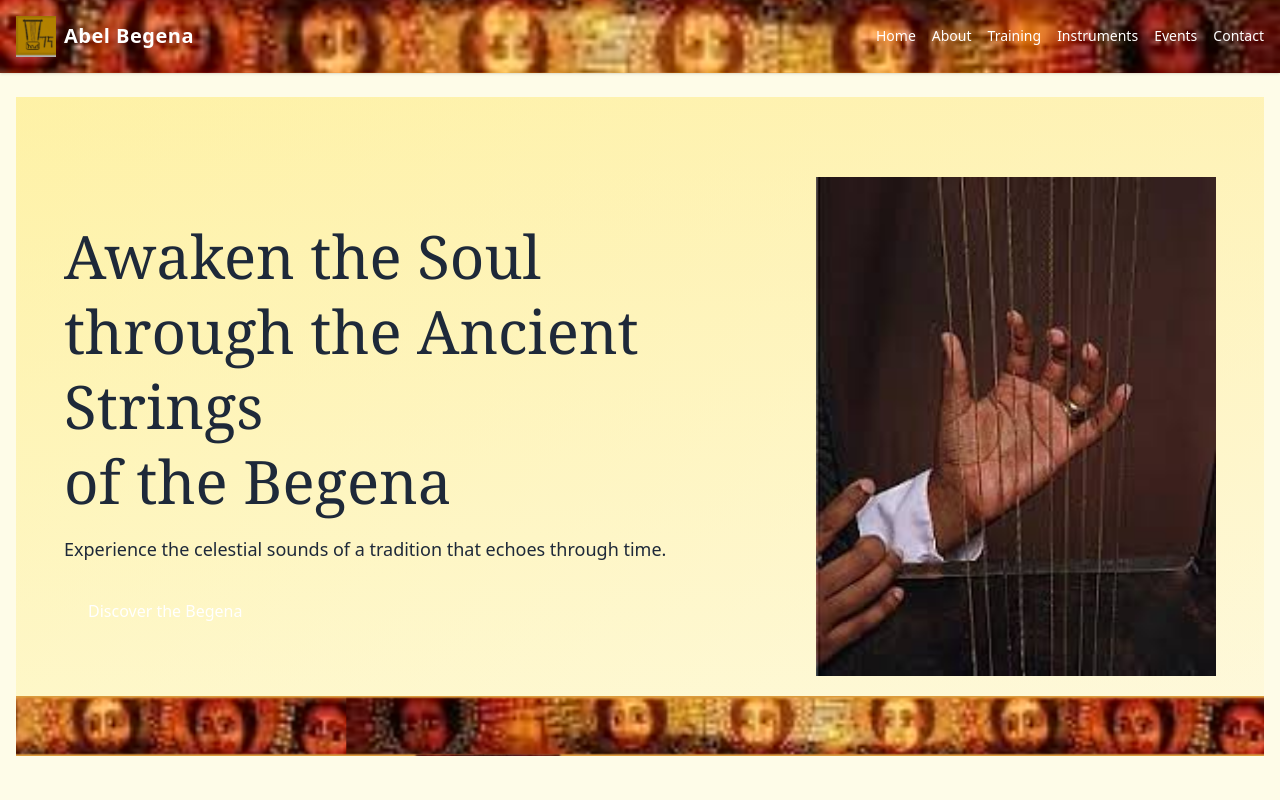
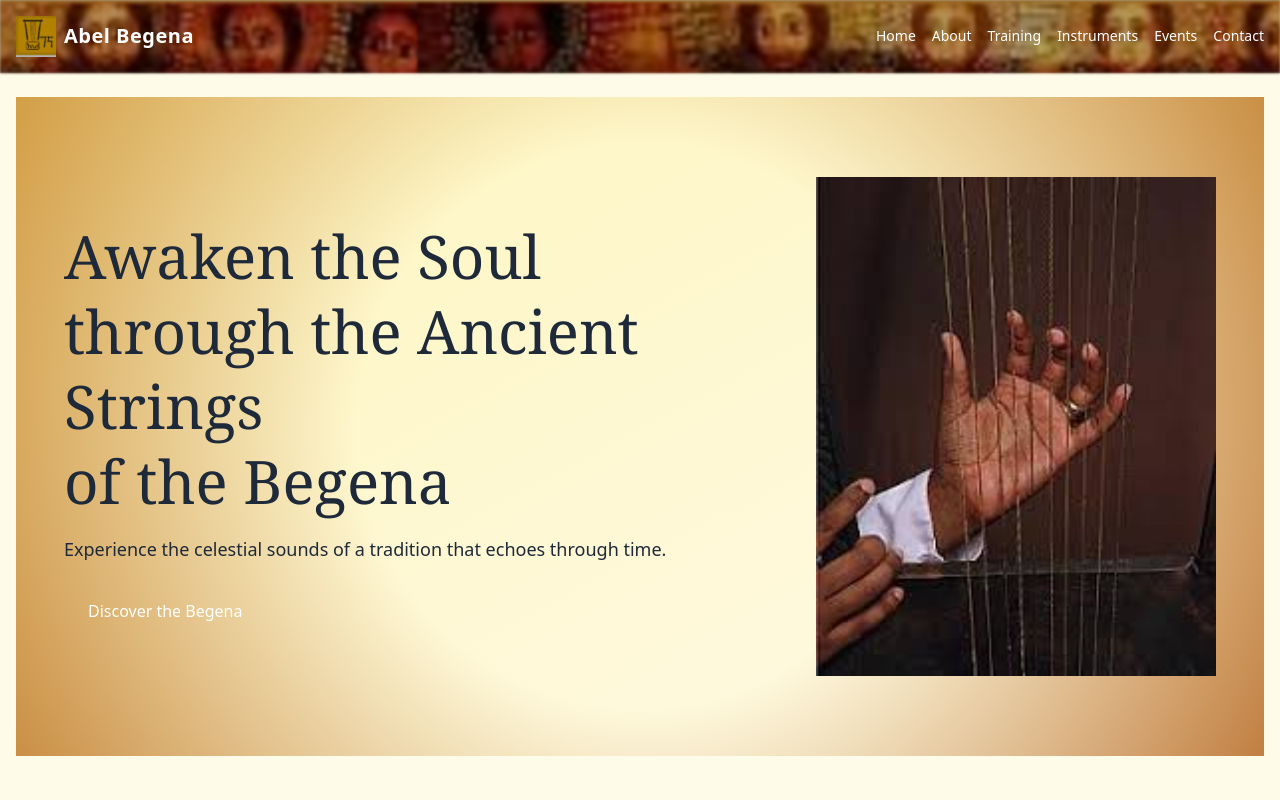
Before and after one commit to KALU56/-Abel-Begena, a Next.js app in the folder abel-begena/: page / in a window 1280 px wide. Shown: the top 800 px of the page. Built offline with nearby package versions, Linux system fonts and the light colour scheme.

Commit message:
modfy the background color

```diff
--- a/abel-begena/components/Header.tsx
+++ b/abel-begena/components/Header.tsx
@@ -12,24 +12,33 @@ const navLinks = [
 
 export default function Header() {
   return (
-    <header
-      className="flex items-center justify-between p-4 shadow"
-      style={{
-        backgroundImage: "url('/habesha-border.png')",
-        backgroundSize: 'cover',
-        backgroundPosition: 'center',
-      }}
-    >
-      <div className="flex items-center gap-2">
+    <header className="relative z-10 flex items-center justify-between p-4 text-white shadow">
+      {/* Background Layer */}
+      <div
+        className="absolute inset-0 z-0"
+        style={{
+          backgroundImage: "url('/habesha-border1.png')",
+          backgroundSize: 'cover',
+          backgroundPosition: 'center',
+          filter: 'blur(1px) brightness(1.0)',
+        }}
+      ></div>
+
+      {/* Overlay to darken and isolate content */}
+      <div className="absolute inset-0 bg-black/30 z-0" />
+
+      {/* Header Content */}
+      <div className="relative z-10 flex items-center gap-2">
         <Image src="/Logo.png" alt="Abel Begena Logo" width={40} height={40} />
-        <span className="font-bold text-xl tracking-wide text-white">Abel Begena</span>
+        <span className="font-bold text-xl tracking-wide">Abel Begena</span>
       </div>
-      <nav className="space-x-4 text-sm font-medium">
+
+      <nav className="relative z-10 space-x-4 text-sm font-medium">
         {navLinks.map(link => (
           <Link
             key={link.name}
             href={link.href}
-            className="hover:underline text-white hover:text-yellow-300"
+            className="hover:underline hover:text-yellow-300"
           >
             {link.name}
           </Link>
--- a/abel-begena/components/HeroSection.tsx
+++ b/abel-begena/components/HeroSection.tsx
@@ -2,17 +2,15 @@ import Image from 'next/image';
 
 const HeroSection = () => {
   return (
-    <section className="relative bg-gradient-to-b from-amber-100 to-yellow-50 py-20 px-6 md:px-12 flex flex-col md:flex-row items-center justify-between border-decor">
-      {/* Background Sun / Decorative Elements */}
+    <section
+      className="relative py-20 px-6 md:px-12 flex flex-col md:flex-row items-center justify-between border-decor"
+      style={{
+        background: 'radial-gradient(circle at center,rgb(254, 252, 244) 40%,rgb(167, 77, 8) 100%)',
+      }}
+    >
+      {/* Decorative Elements */}
       <div className="absolute inset-0 bg-gradient-to-br from-yellow-200/50 to-amber-100/30" />
 
-      {/* Decorative Border Top */}
-      {/* <div className="absolute top-0 left-0 w-full h-16 bg-repeat-x border-image-top" /> */}
-
-      {/* Decorative Border Bottom */}
-      <div className="absolute bottom-0 left-0 w-full h-16 bg-repeat-x border-image-bottom" />
-
-      {/* Text Content */}
       <div className="relative z-10 max-w-2xl text-center md:text-left">
         <h1 className="text-4xl md:text-6xl font-serif text-brown-800 leading-tight">
           Awaken the Soul<br /> through the Ancient Strings<br /> of the Begena
@@ -25,10 +23,9 @@ const HeroSection = () => {
         </button>
       </div>
 
-      {/* Begena Image */}
       <div className="relative z-10 mt-10 md:mt-0 md:ml-12">
         <Image
-          src="/begena1.jpeg" // Replace with your actual image path
+          src="/begena1.jpeg"
           alt="Begena"
           width={400}
           height={600}
--- a/abel-begena/tailwind.config.js
+++ b/abel-begena/tailwind.config.js
@@ -4,21 +4,24 @@ module.exports = {
     './app/**/*.{js,ts,jsx,tsx}',
     './components/**/*.{js,ts,jsx,tsx}',
   ],
-   theme: {
+  theme: {
     extend: {
-      colors: {
-        'brown-800': '#4E342E',
-        'brown-700': '#6D4C41',
-        amber: {
-          100: '#FFECB3',
-        },
-        yellow: {
-          50: '#FFFDE7',
-          200: '#FFF59D',
-        },
-      },
+      // colors: {
+      //   'brown-800': '#4E342E',
+      //   'brown-700': '#6D4C41',
+      //   amber: {
+      //     100: '#FFECB3',
+      //   },
+      //   yellow: {
+      //     50: '#FFFDE7',
+      //     200: '#FFF59D',
+      //   },
+      // },
       fontFamily: {
         serif: ['Merriweather', 'serif'],
+      },
+      backgroundImage: {
+        'ethiopian-brana': 'radial-gradient(circle at center,rgb(22, 21, 20) 40%,rgb(18, 9, 3) 100%)',
       },
     },
   },
```
Also changed, not shown: abel-begena/public/habesha-border1.png (added).
